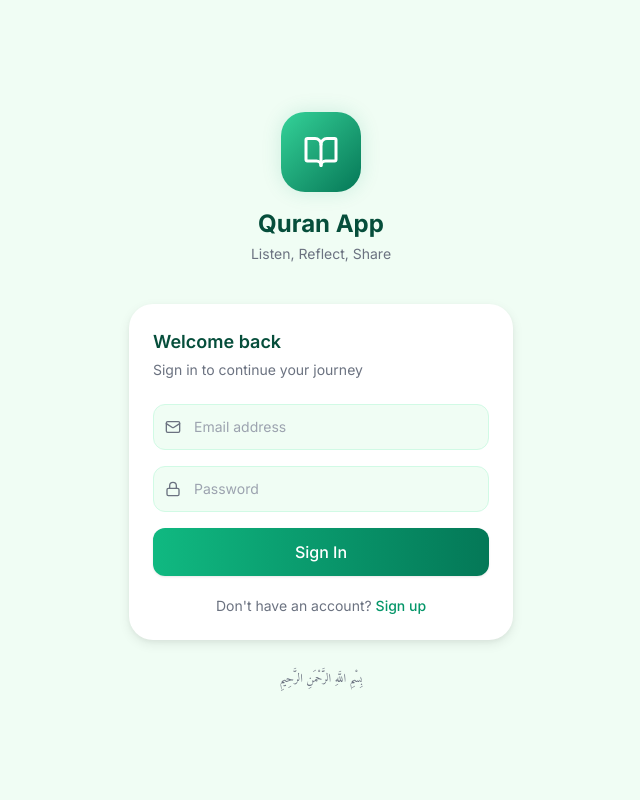
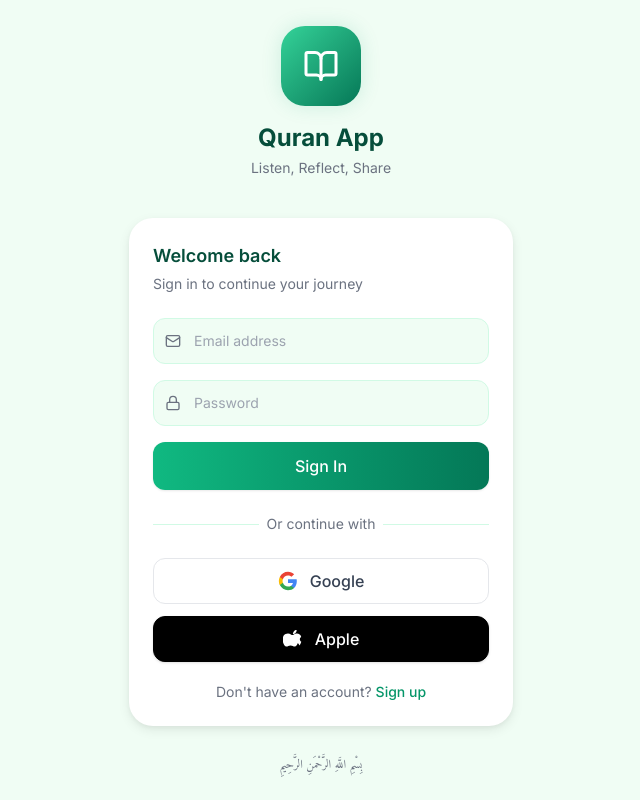
Before and after one commit to sameerthedeveloper/Quran-App, a React (Vite) app: page /auth in a window 1280 px wide. Shown: the whole page, without its empty margins (319-959 px from the left). Built offline with nearby package versions, Linux system fonts and the light colour scheme; no server answers.

Commit message:
feat: add Apple and Google OAuth login options

```diff
--- a/src/hooks/useAuth.jsx
+++ b/src/hooks/useAuth.jsx
@@ -116,6 +116,16 @@ export function AuthProvider({ children }) {
         return { data, error }
     }, [user])
 
+    const signInWithOAuth = useCallback(async (provider) => {
+        if (!isSupabaseConfigured()) return { error: { message: 'Supabase not configured' } }
+        return supabase.auth.signInWithOAuth({
+            provider,
+            options: {
+                redirectTo: window.location.origin
+            }
+        })
+    }, [])
+
     const value = {
         user,
         profile,
@@ -124,6 +134,7 @@ export function AuthProvider({ children }) {
         signIn,
         signOut,
         updateProfile,
+        signInWithOAuth,
         isConfigured: isSupabaseConfigured(),
     }
 
--- a/src/pages/Auth.jsx
+++ b/src/pages/Auth.jsx
@@ -137,6 +137,45 @@ export default function Auth() {
           </button>
         </form>
 
+        <div className="mt-6">
+          <div className="relative">
+            <div className="absolute inset-0 flex items-center">
+              <div className="w-full border-t border-border"></div>
+            </div>
+            <div className="relative flex justify-center text-sm">
+              <span className="px-2 bg-surface-card text-muted">Or continue with</span>
+            </div>
+          </div>
+
+          <div className="mt-6 grid gap-3">
+            <button
+              type="button"
+              onClick={() => signInWithOAuth('google')}
+              disabled={submitting || !isConfigured}
+              className="w-full flex items-center justify-center gap-3 py-2.5 px-4 bg-white border border-gray-200 rounded-xl text-gray-700 font-medium hover:bg-gray-50 hover:border-gray-300 transition-all active:scale-[0.98] disabled:opacity-50"
+            >
+              <svg className="w-5 h-5" viewBox="0 0 24 24">
+                <path d="M22.56 12.25c0-.78-.07-1.53-.2-2.25H12v4.26h5.92c-.26 1.37-1.04 2.53-2.21 3.31v2.77h3.57c2.08-1.92 3.28-4.74 3.28-8.09z" fill="#4285F4"/>
+                <path d="M12 23c2.97 0 5.46-.98 7.28-2.66l-3.57-2.77c-.98.66-2.23 1.06-3.71 1.06-2.86 0-5.29-1.93-6.16-4.53H2.18v2.84C3.99 20.53 7.7 23 12 23z" fill="#34A853"/>
+                <path d="M5.84 14.09c-.22-.66-.35-1.36-.35-2.09s.13-1.43.35-2.09V7.07H2.18C1.43 8.55 1 10.22 1 12s.43 3.45 1.18 4.93l2.85-2.22.81-.62z" fill="#FBBC05"/>
+                <path d="M12 5.38c1.62 0 3.06.56 4.21 1.64l3.15-3.15C17.45 2.09 14.97 1 12 1 7.7 1 3.99 3.47 2.18 7.07l3.66 2.84c.87-2.6 3.3-4.53 6.16-4.53z" fill="#EA4335"/>
+              </svg>
+              Google
+            </button>
+            <button
+              type="button"
+              onClick={() => signInWithOAuth('apple')}
+              disabled={submitting || !isConfigured}
+              className="w-full flex items-center justify-center gap-3 py-2.5 px-4 bg-black border border-black rounded-xl text-white font-medium hover:bg-gray-900 shadow-sm transition-all active:scale-[0.98] disabled:opacity-50"
+            >
+              <svg className="w-5 h-5 text-white fill-current" viewBox="0 0 24 24">
+                <path d="M16.365 1.43c0 1.14-.493 2.27-1.177 3.08-.74.887-1.99 1.57-2.987 1.57-.12 0-.23-.02-.3-.03-.01-.06-.01-.13-.01-.22 0-1.22.56-2.31 1.28-3.1.68-.76 1.83-1.42 2.82-1.42.15 0 .28.02.38.03.01.07.01.14.01.21zM17.845 16.7c-.45 1.4-1.895 4.39-3.882 4.39-.75 0-1.39-.33-2.146-.69-.74-.35-1.572-.73-2.733-.73-1.166 0-1.972.37-2.707.72-.746.35-1.385.69-2.235.69-2.074 0-3.328-2.92-3.83-4.32-.823-2.28-1.04-5.32-.142-7.51.528-1.28 1.493-2.48 2.894-3.15.93-.45 1.956-.67 2.924-.67 1.378 0 2.476.5 3.513 1.05.65.34 1.25.66 1.77.66.505 0 1.076-.31 1.73-.65 1.05-.53 2.19-1.07 3.636-1.03 1.205.03 2.42.38 3.398 1.11.96.72 1.63 1.76 1.815 2.9-.06.03-1.666.95-1.685 2.89-.02 2.12 1.68 2.95 1.782 3.01-.04.14-.62 2.15-1.905 4.29z"/>
+              </svg>
+              Apple
+            </button>
+          </div>
+        </div>
+
         {/* Toggle */}
         <p className="text-center text-sm text-muted mt-5">
           {isLogin ? "Don't have an account? " : 'Already have an account? '}
```
